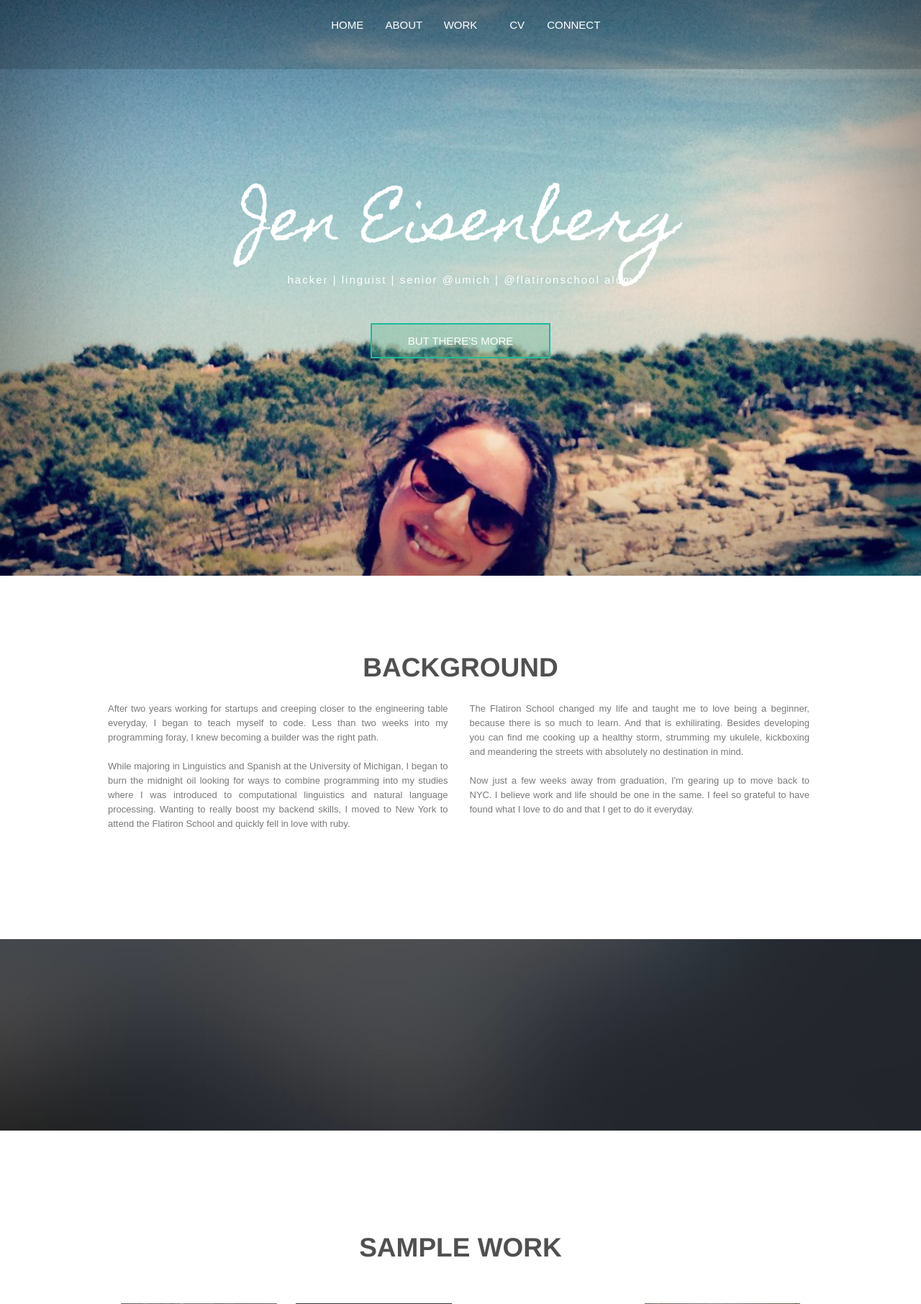
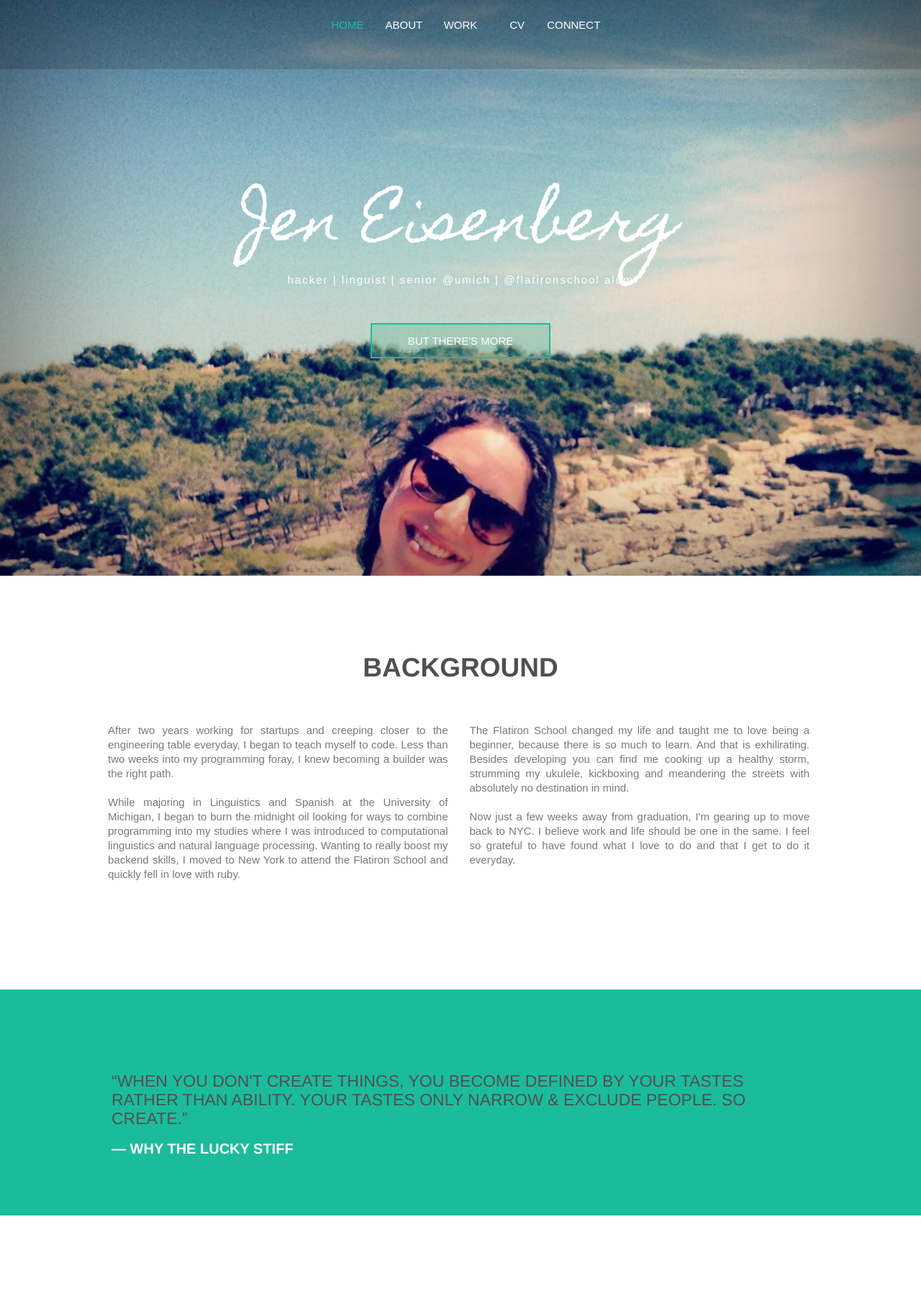
Before and after one commit to jeneisen/si_portfolio, a PHP site: page / in a window 1280 px wide. Shown: the top 1812 px of the page at 72% size. Run offline with PHP 8.4, Linux system fonts and the light colour scheme; some libraries are stand-ins or nearby versions; some web fonts are replaced; grey boxes are pictures that could not be loaded.

Commit message:
favorite quote section, wonky header no longer php

```diff
--- a/contact_form/contact_process.php
+++ b/contact_form/contact_process.php
@@ -12,7 +12,8 @@ include 'email_validation.php';
 
 $name = stripslashes($_POST['name']);
 $email = trim($_POST['email']);
-$subject = stripslashes($_POST['subject']);
+// $subject = stripslashes($_POST['subject']);
+$subject = "[Inquiry] Hey Jen!";
 $message = stripslashes($_POST['message']);
 
 
--- a/css/style.css
+++ b/css/style.css
@@ -225,8 +225,8 @@ section#nav_bar {overflow:visible;
 	transition: none;
 	-webkit-transition: none;
 }
-.navmenu li a:hover,
-.navmenu li.active
+.navmenu ul li a:hover,
+.navmenu ul li a.active
 {
 	color:#1abc9c;
 }
@@ -300,6 +300,8 @@ section#nav_bar {overflow:visible;
 
 .abouttext {
 	text-align: justify;
+	font-size: 15px;
+	padding-top: 2em;
 }
 
 .about_slide .slide1 h3 {width:85%;
@@ -358,48 +360,16 @@ section#nav_bar {overflow:visible;
 
 
 /*Twitter section*/
-#testimonials {
+#fav_quote {
 	position:relative;
-	padding:150px 0 116px;
-	background-image: url(../images/testimonials_bg.jpg);
-	background-size:cover;
+	padding:5em 0 5em;
+	background-color: #1abc9c;
 }
-#testimonials .container {
+#fav_quote .container {
 	position:relative;
 	z-index:1;
 }
-.testimonials_fill {
-	position:absolute;
-	z-index:0;
-	left:0;
-	top:0;
-	width:100%;
-	height:100%;
-	background:url(../images/testimonials_fill.png);
-}
 
-.testimonials_block {
-	color:#fff;
-}
-.testim_avatar {
-	width:85px;
-	height:85px;
-	margin-right:30px;
-	border-radius:50%;
-}
-.testimonials_txt {
-	padding:8px 0 15px;
-	font-size:15px;
-}
-.author_inf {
-	line-height:17px;
-}
-.author_inf span {
-	display:inline-block;
-	padding-right:4px;
-	text-transform:uppercase;
-	color:#59b390;
-}
 
 
 
@@ -410,23 +380,6 @@ section#portfolio {
 	width:100%;
 }
 
-/*.project {
-	display: inline-block;
-	padding-right: 8em;
-	text-align: center;
-	padding-left: 8em;
-}*/
-
-
-/*.element {
-	display:inline-block;
-	margin: 25px;
-	border: solid black 10px;
-	padding:12em 12em 12em;
-	line-height:20px;
-	font-size:10px;
-	cursor:pointer;
-}*/
 
 .portfolio_block .element {
 	float:left;
@@ -744,7 +697,7 @@ input[type="color"]:focus {
 @media (max-width: 1024px) {
 	.parallax_effect {background-size:cover;background-position:0 0 !important;}
 	#home {background-position:0 0 !important;}
-	#about, #contact, .contact_parallax,  #blog, #testimonials, #progress, #resume, #nam {background-position:0 0 !important; background-size:cover;}
+	#about, #contact, .contact_parallax,  #blog, #fav_quote, #progress, #resume, #nam {background-position:0 0 !important; background-size:cover;}
 
 	.opacity { opacity: 1; filter: alpha(opacity=100);}
 
@@ -755,7 +708,7 @@ input[type="color"]:focus {
 @media (max-width: 1024px) and (-webkit-min-device-pixel-ratio:0) {
 	.parallax_effect {background-size:cover;background-position:0 0 !important;}
 	#home {background-position:0 0 !important;}
-	#about, #contact, .contact_parallax,  #blog, #testimonials, #progress, #resume, #nam {background-position:0 0 !important; background-size:cover;}
+	#about, #contact, .contact_parallax,  #blog, #fav_quote, #progress, #resume, #nam {background-position:0 0 !important; background-size:cover;}
 
 	.opacity { opacity: 1; filter: alpha(opacity=100);}
 
@@ -830,8 +783,7 @@ input[type="color"]:focus {
 	.portfolio_block .element {width:49.9%;}
 
 
-	.testimonials_block{padding:0;}
-	.testimonials_txt {font-size:13px;}
+
 
 	#resume .resume_block {padding:0;}
 
--- a/header.php
+++ b/header.php
@@ -7,35 +7,35 @@
   <ul>
     <li
     <?php
-      if ($pageName=="#home")
+      if ($pageName=="index.php#home")
         echo "class=\"active\""
     ?>>
     <a class="i1" href="#home"><span>Home</span></a></li>
 
     <li
     <?php
-      if ($pageName=="#about")
+      if ($pageName=="index.php#about")
         echo "class=\"active\""
     ?>
     ><a href="#about"><span>About</span></a></li>
 
     <li
     <?php
-      if ($pageName=="#portfolio")
+      if ($pageName=="index.php#portfolio")
         echo "class=\"active\""
     ?>
     ><a href="#portfolio"><span>Work</span></a></li>
 
     <li
     <?php
-      if ($pageName=="#resume")
+      if ($pageName=="index.php#resume")
         echo "class=\"active\""
     ?>
     ><a href="#resume"><span>CV</span></a></li>
 
     <li
     <?php
-      if ($pageName=="#contact")
+      if ($pageName=="index.php#contact")
         echo "class=\"active\""
     ?>
     ><a href="#contact"><span>Connect</span></a></li>
--- a/index.php
+++ b/index.php
@@ -43,7 +43,7 @@
 <!-- 	// <script src="js/portfolio_effect.js"></script> -->
 
 	<!-- // <script src="js/jquery.isotope.min.js" type="text/javascript"></script> -->
-	<script src="js/sorting.js" type="text/javascript"></script>
+
 
 	<script src="js/jquery.nicescroll.min.js"></script>
 
@@ -60,10 +60,15 @@
 		<!-- header section -->
      <section id="nav_bar">
 			<!-- Menu -->
-
-				<?php
-			  include("header.php");
-			  ?>
+			<nav class="navmenu">
+				<ul>
+					<li><a href="#home"><span>Home</span></a></li>
+					<li><a href="#about"><span>About</span></a></li>
+					<li><a href="#portfolio"><span>Work</span></a></li>
+					<li><a href="#resume"><span>CV</span></a></li>
+					<li><a href="#contact"><span>Connect</span></a></li>
+				</ul>
+			</nav><!-- //Menu -->
 
         </section><!-- //header section -->
 
@@ -112,41 +117,14 @@
         </section><!-- //about content-->
 
 
-		<!-- Testimonials content -->
-		<section id="testimonials" data-stellar-background-ratio="0.5">
+		<!-- fav_quote content -->
+		<section id="fav_quote" data-stellar-background-ratio="0.5">
             <!-- section header -->
 			<div class="container">
-				<div class="flexslider testimonials_block">
-					<ul class="slides">
-						<li class="slide1">
-							<div class="testim_item">
-								<img class="fleft testim_avatar" src="images/avatar1.jpg" alt="" />
-								<div class="testimonials_txt">“ Integer sit amet enim mollis, varius urna ut, sollicitudin arcu. Vestibulum vehicula justo sit amet dignissim malesuada. Praesent ullamcorper euismod metus, venenatis mollis eros semper non. Curabitur nulla elit, hendrerit ut diam non, malesuadalacinia mi.”</div>
-								<div class="author_inf"><span>Tom Doe</span>, lorem ipsum</div>
-								<div class="clear"></div>
-							</div>
-						</li>
-						<li class="slide2">
-							<div class="testim_item">
-								<img class="fleft testim_avatar" src="images/avatar2.jpg" alt="" />
-								<div class="testimonials_txt">“ Integer sit amet enim mollis, varius urna ut, sollicitudin arcu. Vestibulum vehicula justo sit amet dignissim malesuada. Praesent ullamcorper euismod metus, venenatis mollis eros semper non. Curabitur nulla elit, hendrerit ut diam non, malesuadalacinia mi.”</div>
-								<div class="author_inf"><span>Tom Doe</span>, lorem ipsum</div>
-								<div class="clear"></div>
-							</div>
-						</li>
-						<li class="slide3">
-							<div class="testim_item">
-								<img class="fleft testim_avatar" src="images/avatar3.jpg" alt="" />
-								<div class="testimonials_txt">“ Integer sit amet enim mollis, varius urna ut, sollicitudin arcu. Vestibulum vehicula justo sit amet dignissim malesuada. Praesent ullamcorper euismod metus, venenatis mollis eros semper non. Curabitur nulla elit, hendrerit ut diam non, malesuadalacinia mi.”</div>
-								<div class="author_inf"><span>Jane Doe</span>, lorem ipsum</div>
-								<div class="clear"></div>
-							</div>
-						</li>
-					</ul>
-				</div>
-			</div><!-- end .container -->
-			<div class="testimonials_fill"></div><!-- //section header -->
-		</section><!-- //Testimonials content -->
+				<h3>“when you don't create things, you become defined by your tastes rather than ability. your tastes only narrow & exclude people. so create.”</h3>
+				<h4>― Why The Lucky Stiff</h4>
+			</div>
+		</section><!-- //fav_quote content -->
 
 		<!-- portfolio header-->
 		<section id="portfolio" class="page_section">
@@ -189,7 +167,7 @@
 					<div class="element">
 						<div class="portfolio_item">
 							<div class="hover_img">
-								<img src="images/svm_funct.png" alt="" />
+								<img src="images/svm.png" alt="" />
 							</div>
 							<div class="proj_descr">
 								<a href="javascript:void(0);" alt="">Voice Entity Recognizer</a>
@@ -202,7 +180,7 @@
 					<div class="element">
 						<div class="portfolio_item">
 							<div class="hover_img">
-								<img src="images/gem.jpg" alt="" />
+								<img src="images/ruby_gem.png" alt="" />
 							</div>
 							<div class="proj_descr">
 								<a href="javascript:void(0);" alt="">Sh*t-Avi-Says</a>
--- a/js/myscript.js
+++ b/js/myscript.js
@@ -13,44 +13,32 @@ function calculateScroll() {
     contentTop.push( $( $(this).attr('href') ).offset().top );
     contentBottom.push( $( $(this).attr('href') ).offset().top + $( $(this).attr('href') ).height() );
   })
+  $.each( contentTop, function(i){
+    if ( winTop > contentTop[i] - rangeTop && winTop < contentBottom[i] - rangeBottom ){
+      $('.navmenu ul li a')
+      .removeClass('active')
+      .eq(i).addClass('active');
 
+      // $('#top .navmenu ul li a').first().addClass('active');
+
+    }
+  })
 };
-
-	// $.each( contentTop, function(i){
-	// 	if ( winTop > contentTop[i] - rangeTop && winTop < contentBottom[i] - rangeBottom ){
-	// 		$('.navmenu li')
-	// 		.removeClass('active')
-	// 		.eq(i).addClass('active');
-
-	// 		$('#top .navmenu li').first().addClass('active');
-	// 		jQuery('.mobile_menu_wrapper').css({'display' : 'none'});
-
-	// 	}
-	// })
 
 jQuery(document).ready(function() {
   //Menu Sidebar
   // setTimeout(function() {
-	// 	$('#sidebar').animate({left: '-92px'}, 800);
+  //  $('#sidebar').animate({left: '-92px'}, 800);
   // }, 3500);
 
   // jQuery('.sidebar_btn').click(function(){
-	// 	var sidebar = $('#sidebar');
-	// 	if (sidebar.css('left') === '-92px') {
-	// 		$('#sidebar').animate({left: '0px'});
-	// 	} else {
-	// 		$('#sidebar').animate({left: '-92px'});
-	// 	}
+  //  var sidebar = $('#sidebar');
+  //  if (sidebar.css('left') === '-92px') {
+  //    $('#sidebar').animate({left: '0px'});
+  //  } else {
+  //    $('#sidebar').animate({left: '-92px'});
+  //  }
   // });
-
-	//MobileMenu
-	jQuery('#top header .container').append('<a href="javascript:void(0)" class="menu_toggler"/>');
-	jQuery('#top').append('<div class="mobile_menu_wrapper"><ul class="mobile_menu container"/></div>');
-	jQuery('.mobile_menu').html(jQuery('#top header').find('.navmenu').html());
-	jQuery('.mobile_menu_wrapper').hide();
-	jQuery('.menu_toggler').click(function(){
-		jQuery('.mobile_menu_wrapper').slideToggle(300);
-	});
 
   // if single_page
   if (jQuery("#page").hasClass("single_page")) {
@@ -65,19 +53,6 @@ jQuery(document).ready(function() {
     });
   };
 
-
-	//Iframe transparent
-	$("iframe").each(function(){
-		var ifr_source = $(this).attr('src');
-		var wmode = "wmode=transparent";
-		if(ifr_source.indexOf('?') != -1) {
-		var getQString = ifr_source.split('?');
-		var oldString = getQString[1];
-		var newString = getQString[0];
-		$(this).attr('src',newString+'?'+wmode+'&'+oldString);
-		}
-		else $(this).attr('src',ifr_source+'?'+wmode);
-	});
 
 
   //Contact form
@@ -123,39 +98,22 @@ jQuery(document).ready(function() {
 
 });
 
-jQuery(window).load(function(){
-	//About Slider
-	$('.flexslider.about_slide').flexslider({
-		animation: "fade",
-		slideshow: false
-	});
-
-	//Testimonials Slider
-	$('.flexslider.testimonials_block').flexslider({
-		animation: "slide",
-		slideshow: false
-	});
-
-	//Parallax Effect
-	$(window).stellar();
-
-});
 
 
-jQuery(window).resize(function(){
-	//Home Height
-	sliderHeight();
+// jQuery(window).resize(function(){
+//   //Home Height
+//   sliderHeight();
 
-	//Welcome Block Vertical Align
-	mymargtop();
+//   //Welcome Block Vertical Align
+//   mymargtop();
 
-	//Parallax Effect
-	$(window).stellar();
+//   //Parallax Effect
+//   $(window).stellar();
 
-	//Contact Height
-	contactHeight();
+//   //Contact Height
+//   contactHeight();
 
-});
+// });
 
 //Home Height
 function sliderHeight(){
--- a/mail.php
+++ b/mail.php
@@ -1,4 +1,4 @@
 <?php
 // Where will you get the forms' results?
-define("CONTACT_FORM", 'yourname@yourdomain.com');
+define("CONTACT_FORM", 'jeneisenberg5@gmail.com');
 ?>
```
Also changed, not shown: images/example_code.png (added), images/ruby_gem.png (added), images/svm.png (added), 1 other file. Lines whose indentation alone changed are shown as unchanged.
